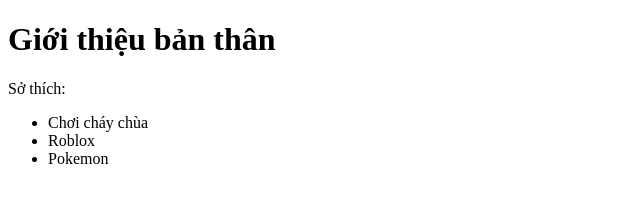
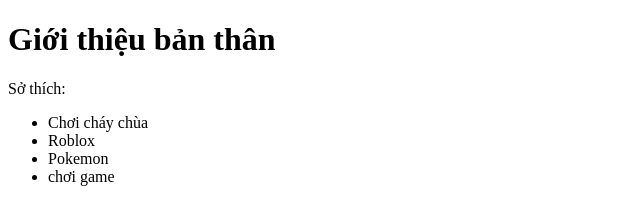
Before and after one commit to TranAnPhuc/duan5, a plain HTML site: page index.html in a window 1280 px wide. Shown: the full height of the page, 0-640 px from the left. Drawn offline with Linux system fonts and the light colour scheme.

Commit message:
1. cong việc 1

```diff
--- a/index.html
+++ b/index.html
@@ -12,6 +12,7 @@
       <li>Chơi cháy chùa</li>
       <li>Roblox</li>
       <li>Pokemon</li>
+      <li>chơi game</li>
     </ul>
   </body>
 </html>
```
